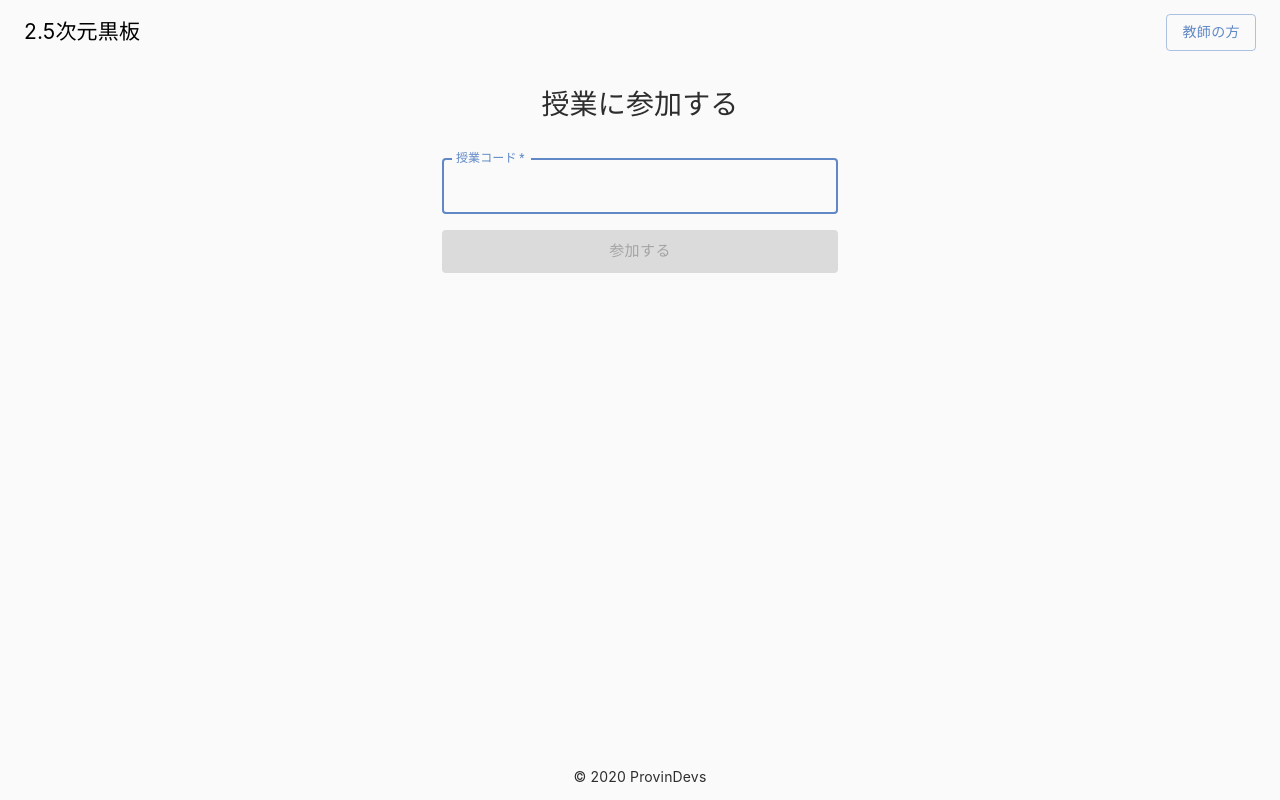
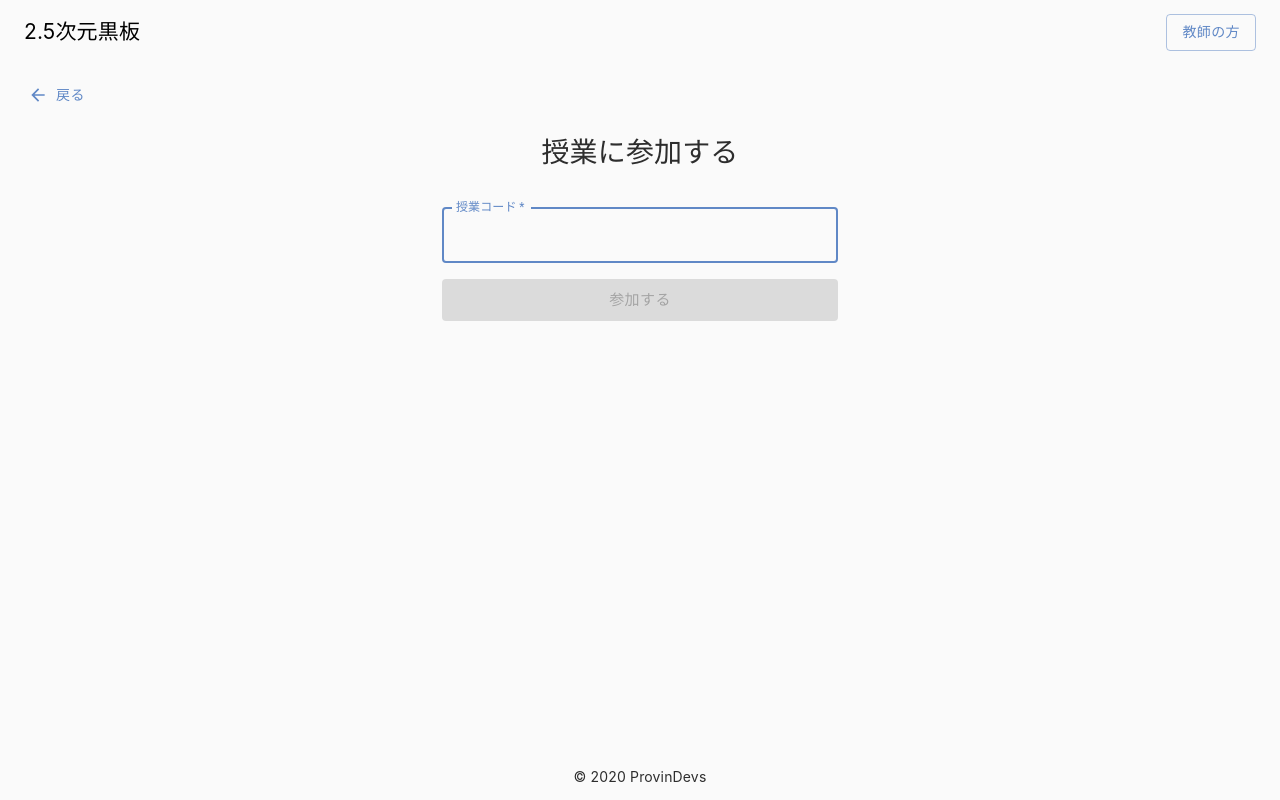
Before and after one commit to ProvinDevs/2020vol1-frontend, a React app: page /student/join in a window 1280 px wide. Built offline with nearby package versions, Linux system fonts and the light colour scheme; a web font is replaced by a local one.

Commit message:
[Fix]Change to use goBack event in backbutton

```diff
--- a/src/App.tsx
+++ b/src/App.tsx
@@ -1,5 +1,5 @@
 import React, { FC } from "react";
-import { BrowserRouter, Switch, Route } from "react-router-dom";
+import { BrowserRouter, Switch, Route, RouteComponentProps } from "react-router-dom";
 
 import HomePage from "./pages/Home";
 import AboutPage from "./pages/About";
@@ -28,7 +28,11 @@ const App: FC = () => (
         <Route exact path="/" component={HomePage} />
         <Route exact path="/about" component={AboutPage} />
         <Route exact path="/teacher" component={TeacherHomePage} />
-        <Route exact path="/teacher/classlist" render={() => <ClassList api={apiClient} />} />
+        <Route
+          exact
+          path="/teacher/classlist"
+          render={(props: RouteComponentProps) => <ClassList api={apiClient} {...props} />}
+        />
         <Route path="/student/join" render={() => <JoinClass api={apiClient} />} />
         <Route
           exact
--- a/src/components/common/BackButton.tsx
+++ b/src/components/common/BackButton.tsx
@@ -1,17 +1,18 @@
 import React, { FC } from "react";
-import { Link } from "react-router-dom";
 import { Button } from "@material-ui/core";
 import { ArrowBack } from "@material-ui/icons";
+
+import * as H from "history";
 
 import styles from "../../scss/components/common/backButton.scss";
 
 type BackButtonProps = {
-  href: string;
+  history: H.History;
 };
 
-const BackButton: FC<BackButtonProps> = ({ href }) => (
+const BackButton: FC<BackButtonProps> = ({ history }) => (
   <div className={styles.button}>
-    <Button color="primary" component={Link} to={href} startIcon={<ArrowBack />}>
+    <Button color="primary" onClick={history.goBack} startIcon={<ArrowBack />}>
       戻る
     </Button>
   </div>
--- a/src/pages/student/Class.tsx
+++ b/src/pages/student/Class.tsx
@@ -1,7 +1,7 @@
 import React, { FC, useState, useEffect } from "react";
 import { File } from "../../api";
 import { LinearProgress } from "@material-ui/core";
-import { useParams } from "react-router-dom";
+import { useParams, useHistory } from "react-router-dom";
 import { ApiClient } from "../../api";
 import GCS from "../../gcs";
 
@@ -17,6 +17,7 @@ type Props = {
 
 const Class: FC<Props> = ({ apiClient, gcs }) => {
   const { passphrase } = useParams<{ passphrase: string }>();
+  const history = useHistory();
   const [files, setFiles] = useState<Array<File & { sourceUrl: string }>>();
   useEffect(() => {
     if (files != null) return;
@@ -41,7 +42,7 @@ const Class: FC<Props> = ({ apiClient, gcs }) => {
     return (
       <>
         <div className={styles.back}>
-          <BackButton href="/student/join" />
+          <BackButton history={history} />
         </div>
         <AR files={files} />
       </>
--- a/src/pages/student/JoinClass.tsx
+++ b/src/pages/student/JoinClass.tsx
@@ -9,6 +9,7 @@ import Dialog, { DialogProps } from "../../components/common/Dialog";
 import { ApiClient, Class } from "../../api";
 
 import styles from "../../scss/pages/student/joinClass.scss";
+import BackButton from "../../components/common/BackButton";
 
 const headerProps: HeaderProps = {
   buttonText: "教師の方",
@@ -100,6 +101,9 @@ const JoinClass: FC<JoinClassProps> = ({ api }) => {
     <>
       <Header {...headerProps} />
       <PageContainer>
+        <div className={styles.back}>
+          <BackButton history={history} />
+        </div>
         <Container maxWidth="xs" className={styles.joinForm}>
           <h1>授業に参加する</h1>
           <JoinClassForm {...classFormPropsValue} />
--- a/src/pages/teacher/ClassList.tsx
+++ b/src/pages/teacher/ClassList.tsx
@@ -1,5 +1,5 @@
 import React, { FC, Component, ReactNode } from "react";
-import { Link } from "react-router-dom";
+import { Link, useHistory, RouteComponentProps } from "react-router-dom";
 import { TableBody, TableCell, TableRow, Paper, Typography } from "@material-ui/core";
 
 import { ApiClient, SimpleClassInfo } from "../../api";
@@ -7,6 +7,7 @@ import Header, { HeaderProps } from "../../components/common/Header";
 import { TableWrapper, TableHead } from "../../components/common/Table";
 import PageContainer from "../../components/common/Container";
 import BackButton from "../../components/common/BackButton";
+import * as H from "history";
 
 export type ClassListProps = {
   api: ApiClient;
@@ -28,8 +29,8 @@ const headerProps: HeaderProps = {
 
 const columns = ["Name", "ID", "Pass"];
 
-export default class ClassList extends Component<ClassListProps, State> {
-  constructor(props: ClassListProps) {
+export default class ClassList extends Component<ClassListProps & RouteComponentProps, State> {
+  constructor(props: ClassListProps & RouteComponentProps) {
     super(props);
 
     this.state = {
@@ -74,7 +75,7 @@ export default class ClassList extends Component<ClassListProps, State> {
           <Typography gutterBottom variant="h5" component="h2" align="center">
             授業一覧
           </Typography>
-          <BackButton href="/teacher" />
+          <BackButton history={this.props.history} />
           <Paper>
             <TableWrapper>
               <TableHead columns={columns} />
```
